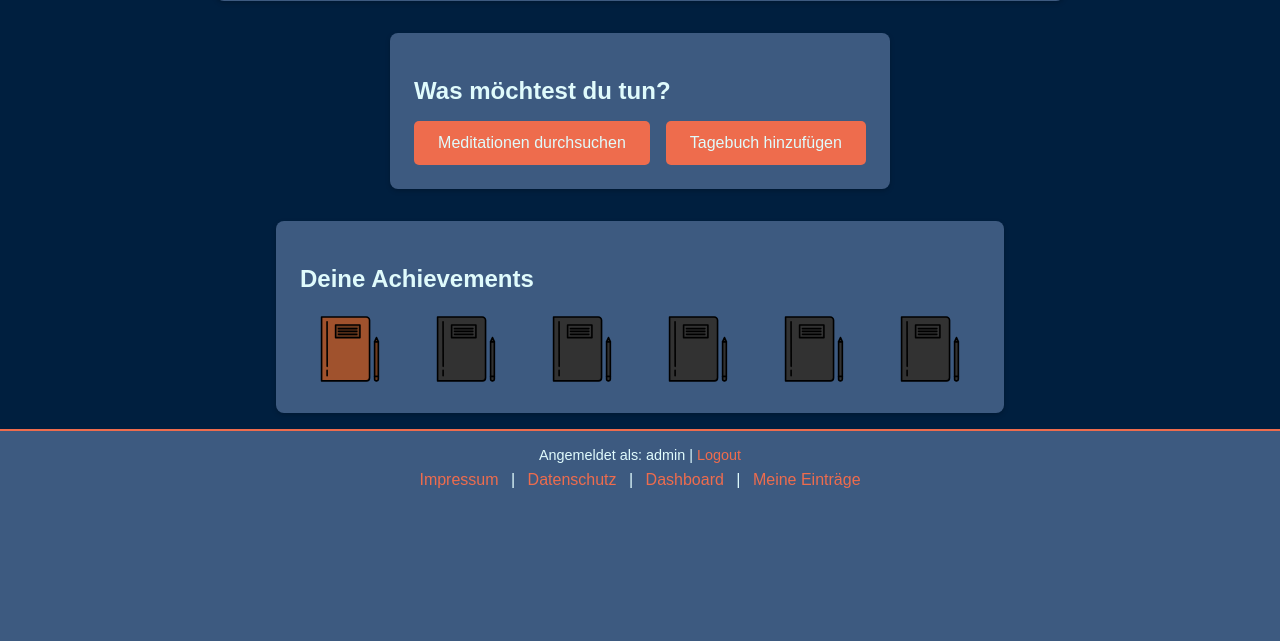
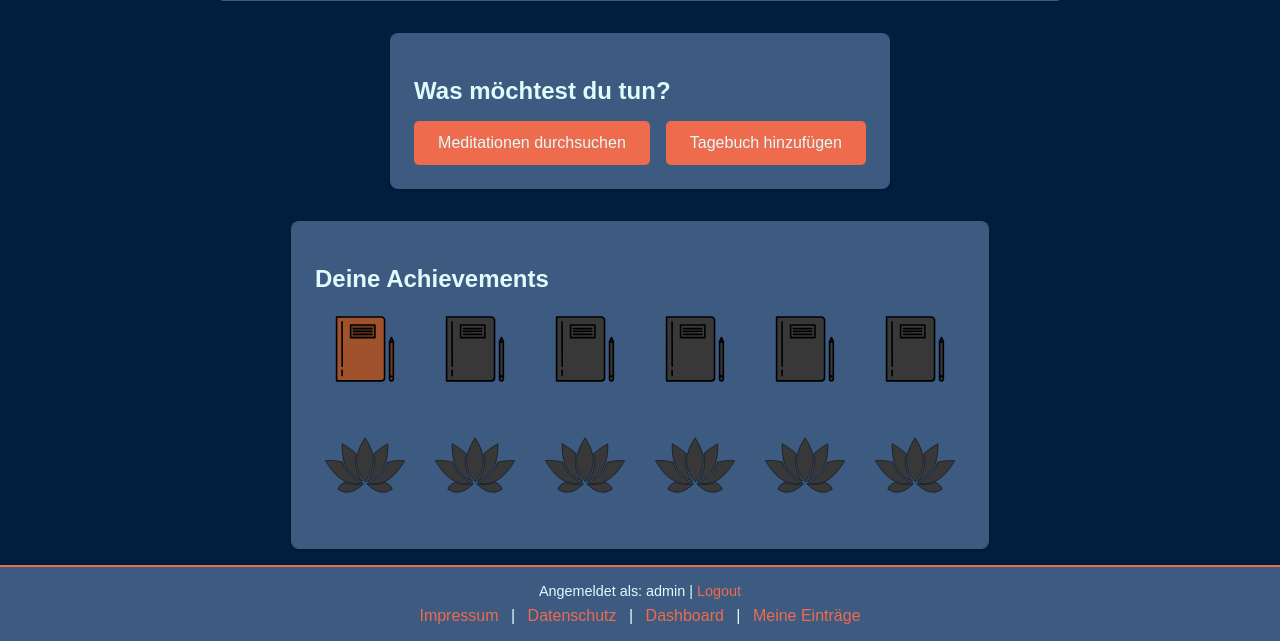
Before and after one commit to g0r1s3/-Exercises, a Flask app: page /dashboard in a window 1280 px wide. Shown: the part 1204-1845 px from the top of the page. Before the commit the page ends 1692 px from the top, so only its background shows below. Run offline with Flask 3, Linux system fonts and the light colour scheme; a user stored in the database is signed in.

Commit message:
Added meditation achievements

```diff
--- a/Web/CQ2/static/css/styles.css
+++ b/Web/CQ2/static/css/styles.css
@@ -434,8 +434,13 @@ section h2 {
   background-color: #ff4d4d;
 }
 
+.achievements {
+  min-width: 50%;
+}
+
 .achievement-list {
   display: flex;
+  flex-direction: column;
   flex-wrap: wrap;
   gap: 1rem;
   justify-content: center;
@@ -449,10 +454,19 @@ section h2 {
   width: 100px;
 }
 
+.achievement-list-row {
+  display: flex;
+  justify-content: flex-start;
+  flex-wrap: wrap;
+  gap: 10px;
+  margin-bottom: 20px;
+}
+
 .achievement-icon {
   width: 80px;
   height: 80px;
   transition: transform 0.2s ease-in-out;
+  object-fit: contain;
 }
 
 .achievement-icon:hover {
--- a/Web/CQ2/templates/dashboard.html
+++ b/Web/CQ2/templates/dashboard.html
@@ -41,6 +41,7 @@ content %}
     <h2>Deine Achievements</h2>
     <div class="achievement-list">
       <!-- Achievement: Holz -->
+      <div class="achievement-list-row">
         <div class="achievement" title="Holz - Schreibe 5 Tagebucheinträge">
           <img
             src="{{ url_for('static', filename='icons/achievements/book_wooden.svg') if journal_count >= 5 else url_for('static', filename='icons/achievements/book_gray.svg') }}"
@@ -86,7 +87,10 @@ content %}
         </div>
 
         <!-- Achievement: Diamant -->
-      <div class="achievement" title="Diamant - Schreibe 500 Tagebucheinträge">
+        <div
+          class="achievement"
+          title="Diamant - Schreibe 500 Tagebucheinträge"
+        >
           <img
             src="{{ url_for('static', filename='icons/achievements/book_diamond.svg') if journal_count >= 500 else url_for('static', filename='icons/achievements/book_gray.svg') }}"
             alt="Achievement Diamant"
@@ -94,6 +98,62 @@ content %}
           />
         </div>
       </div>
+      <div class="achievement-list-row">
+        <!-- Achievement: Holz -->
+        <div class="achievement" title="Holz - Absolviere 5 Meditationen">
+          <img
+            src="{{ url_for('static', filename='icons/achievements/lotus_wooden.svg') if meditation_count >= 5 else url_for('static', filename='icons/achievements/lotus_gray.svg') }}"
+            alt="Achievement Holz"
+            class="achievement-icon"
+          />
+        </div>
+
+        <!-- Achievement: Bronze -->
+        <div class="achievement" title="Bronze - Absolviere 20 Meditationen">
+          <img
+            src="{{ url_for('static', filename='icons/achievements/lotus_bronce.svg') if meditation_count >= 20 else url_for('static', filename='icons/achievements/lotus_gray.svg') }}"
+            alt="Achievement Bronze"
+            class="achievement-icon"
+          />
+        </div>
+
+        <!-- Achievement: Silber -->
+        <div class="achievement" title="Silber - Absolviere 50 Meditationen">
+          <img
+            src="{{ url_for('static', filename='icons/achievements/lotus_silver.svg') if meditation_count >= 50 else url_for('static', filename='icons/achievements/lotus_gray.svg') }}"
+            alt="Achievement Silber"
+            class="achievement-icon"
+          />
+        </div>
+
+        <!-- Achievement: Gold -->
+        <div class="achievement" title="Gold - Absolviere 100 Meditationen">
+          <img
+            src="{{ url_for('static', filename='icons/achievements/lotus_gold.svg') if meditation_count >= 100 else url_for('static', filename='icons/achievements/lotus_gray.svg') }}"
+            alt="Achievement Gold"
+            class="achievement-icon"
+          />
+        </div>
+
+        <!-- Achievement: Platin -->
+        <div class="achievement" title="Platin - Absolviere 250 Meditationen">
+          <img
+            src="{{ url_for('static', filename='icons/achievements/lotus_platinum.svg') if meditation_count >= 250 else url_for('static', filename='icons/achievements/lotus_gray.svg') }}"
+            alt="Achievement Platin"
+            class="achievement-icon"
+          />
+        </div>
+
+        <!-- Achievement: Diamant -->
+        <div class="achievement" title="Diamant - Absolviere 500 Meditationen">
+          <img
+            src="{{ url_for('static', filename='icons/achievements/lotus_diamond.svg') if meditation_count >= 500 else url_for('static', filename='icons/achievements/lotus_gray.svg') }}"
+            alt="Achievement Diamant"
+            class="achievement-icon"
+          />
+        </div>
+      </div>
+    </div>
   </section>
 </main>
 <!-- Externes JavaScript für die Charts -->
```
Also changed, not shown: Web/CQ2/static/icons/achievements/book_gray.svg, Web/CQ2/static/icons/achievements/book_silver.svg, Web/CQ2/static/icons/achievements/lotus_bronce.svg (added), Web/CQ2/static/icons/achievements/lotus_diamond.svg (added), Web/CQ2/static/icons/achievements/lotus_gold.svg (added), Web/CQ2/static/icons/achievements/lotus_gray.svg (added), Web/CQ2/static/icons/achievements/lotus_platinum.svg (added), Web/CQ2/static/icons/achievements/lotus_silver.svg (added), Web/CQ2/static/icons/achievements/lotus_wooden.svg (added), 5 other files. Lines whose indentation alone changed are shown as unchanged.
